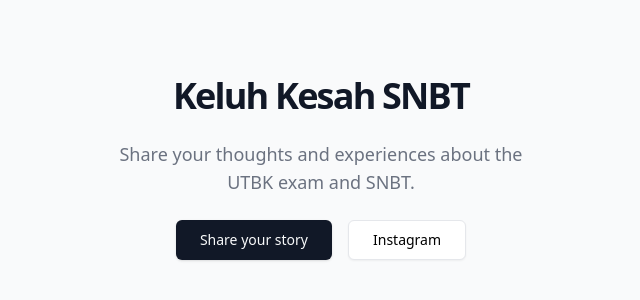
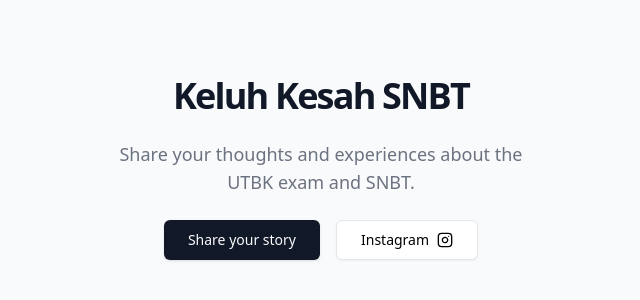
Before and after one commit to Jayennn/keluh-kesah-utbk, a React (Vite) app: page / in a window 1280 px wide. Shown: the part 232-532 px from the top of the page, without its empty margins (319-959 px from the left). Built offline with nearby package versions, Linux system fonts and the light colour scheme; no server answers.

Commit message:
feat: minor fix

```diff
--- a/src/App.tsx
+++ b/src/App.tsx
@@ -1,4 +1,5 @@
-import { useNavigate} from "react-router-dom";
+import {Link, useNavigate} from "react-router-dom";
+import {Instagram} from "lucide-react"
 function App() {
   const navigate = useNavigate();
 
@@ -25,9 +26,10 @@ function App() {
             <button onClick={signInGoogle} className="inline-flex h-10 items-center justify-center rounded-md bg-gray-900 px-6 text-sm font-medium text-gray-50 shadow transition-colors hover:bg-gray-900/90 focus-visible:outline-none focus-visible:ring-1 focus-visible:ring-gray-950 disabled:pointer-events-none disabled:opacity-50">
               Share your story
             </button>
-            <button className="inline-flex h-10 items-center justify-center rounded-md border border-gray-200 bg-white px-6 text-sm font-medium shadow-sm transition-colors hover:bg-gray-100 hover:text-gray-900 focus-visible:outline-none focus-visible:ring-1 focus-visible:ring-gray-950 disabled:pointer-events-none disabled:opacity-50">
+            <Link target="_blank" to="https://www.instagram.com/_giannnt?igsh=MXJ3bGUzbmx3bng0Yg==" className="inline-flex h-10 items-center justify-center rounded-md border border-gray-200 bg-white px-6 text-sm font-medium shadow-sm transition-colors hover:bg-gray-100 hover:text-gray-900 focus-visible:outline-none focus-visible:ring-1 focus-visible:ring-gray-950 disabled:pointer-events-none disabled:opacity-50">
               Instagram
-            </button>
+              <Instagram className="ml-2 w-4 h-4"/>
+            </Link>
           </div>
         </div>
       </div>
--- a/src/components/chats/Chats.tsx
+++ b/src/components/chats/Chats.tsx
@@ -45,6 +45,7 @@ function Chats() {
   const [isLoading, setIsLoading] = useState<boolean>(false);
   const [replyChat, setReplyChat] = useState<ReplyChatType | null>(null);
   const [viewReply, setViewReply] = useState<string[]>([]);
+  const [loadChat, setLoadChat] = useState<boolean>(false);
   const scrollNewChat = useRef<HTMLDivElement>(null);
   const scrollReplyChat = useRef<HTMLDivElement>(null);
 
@@ -60,6 +61,7 @@ function Chats() {
 
 
   useEffect(() => {
+    setLoadChat(true)
     const q = query(
       collection(database, "messages"),
       orderBy("createdAt", "desc"),
@@ -72,6 +74,9 @@ function Chats() {
       } as MessagesType));
       setChats(messagesData.reverse());
     });
+    setTimeout(() => {
+      setLoadChat(false)
+    }, 2000)
 
     return () => unsubscribe();
   }, []);
@@ -79,7 +84,7 @@ function Chats() {
   return (
     <>
       <div className="space-y-3 min-h-screen bg-white font-poppins">
-        {chats.length < 1 ? (
+        {(loadChat || chats.length < 1) ? (
           <div className="grid place-content-center h-[75vh]">
             <p className="text-center text-lg font-bold uppercase">Selamat datang di Keluh Kesah UTBK</p>
           </div>
```
